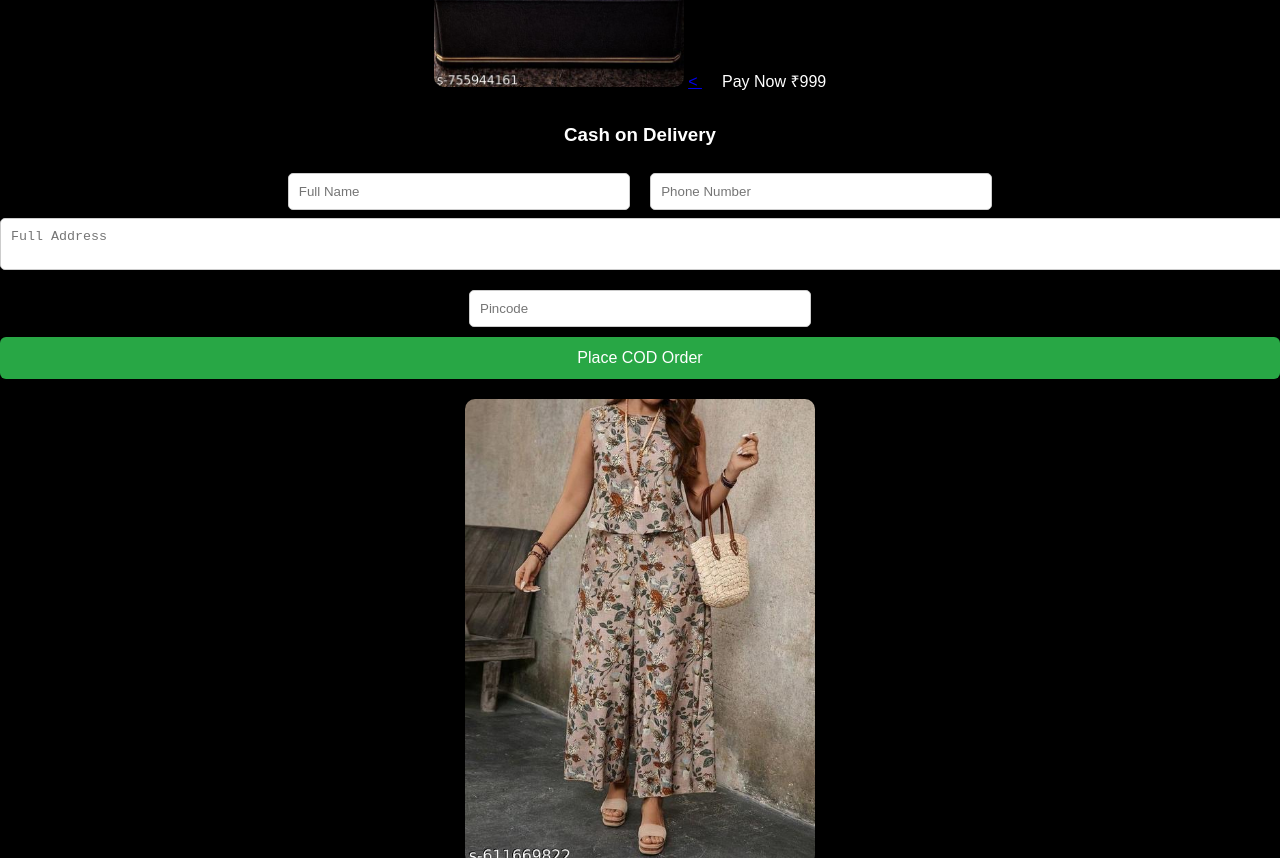
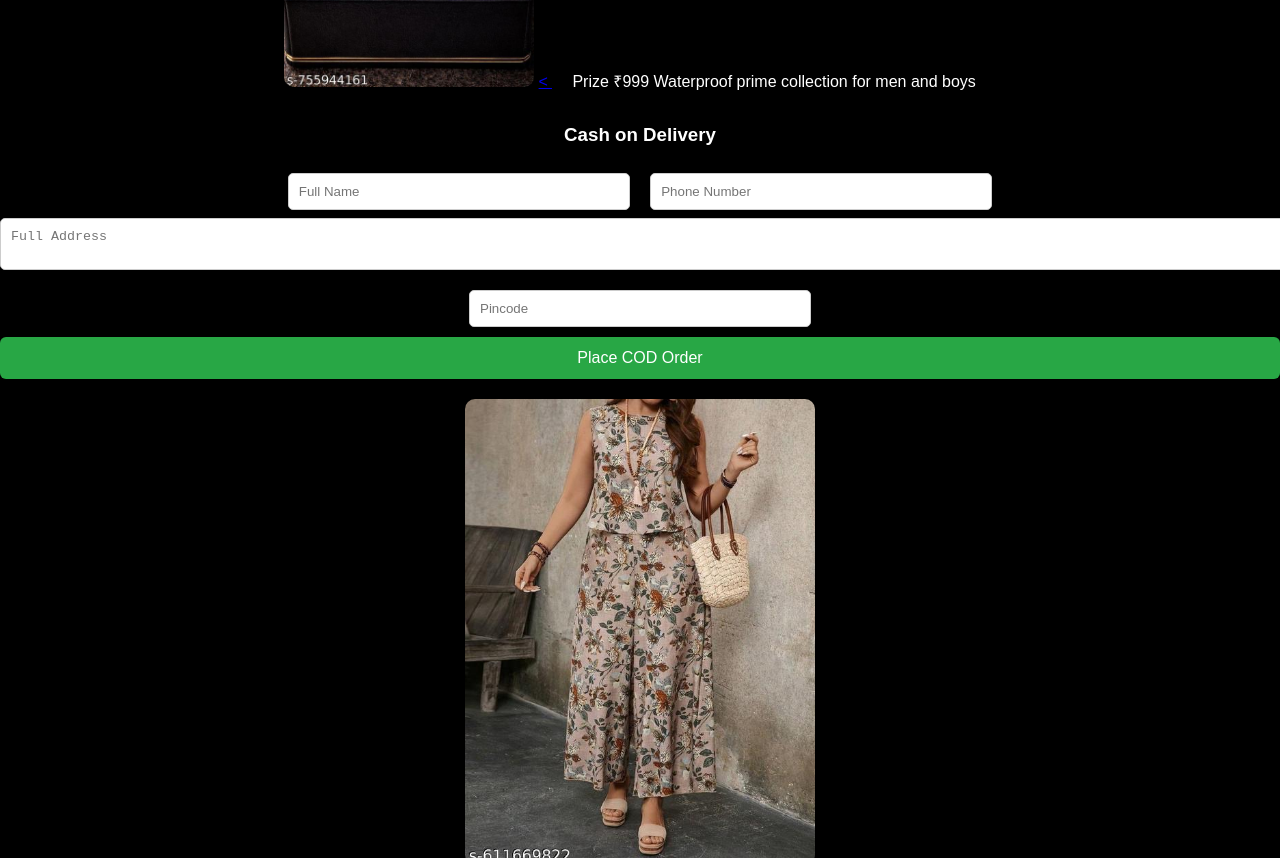
Before and after one commit to pinkeshmangela10-svg/pinkesh-website, a plain HTML site: page index.html in a window 1280 px wide. Shown: the part 1306-2164 px from the top of the page. Drawn offline with Linux system fonts and the light colour scheme.

Commit message:
Update index.html

```diff
--- a/index.html
+++ b/index.html
@@ -102,7 +102,9 @@ Chat on WhatsApp
 <
 <a href="upi://pay?pa=pinkeshmangela10@okaxis&pn=Pinkesh%20Official&am=999&cu=INR">
 <button style="background-color:black;color:white;padding:12px 20px;border:none;border-radius:6px;font-size:16px;cursor:pointer;">
-Pay Now ₹999
+Prize ₹999
+
+Waterproof prime collection for men and boys
 </button>
 </a>
 </button>
```
